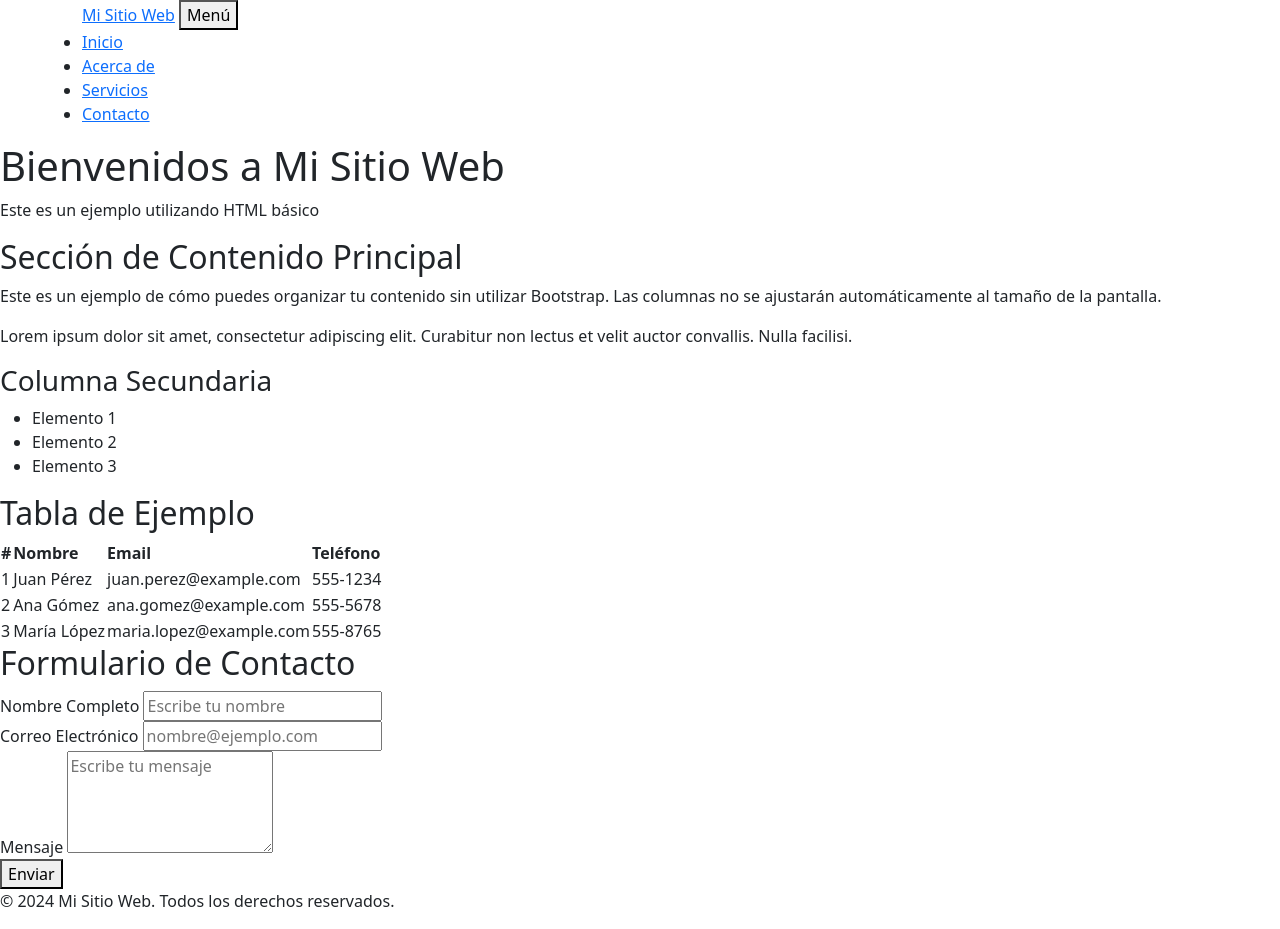
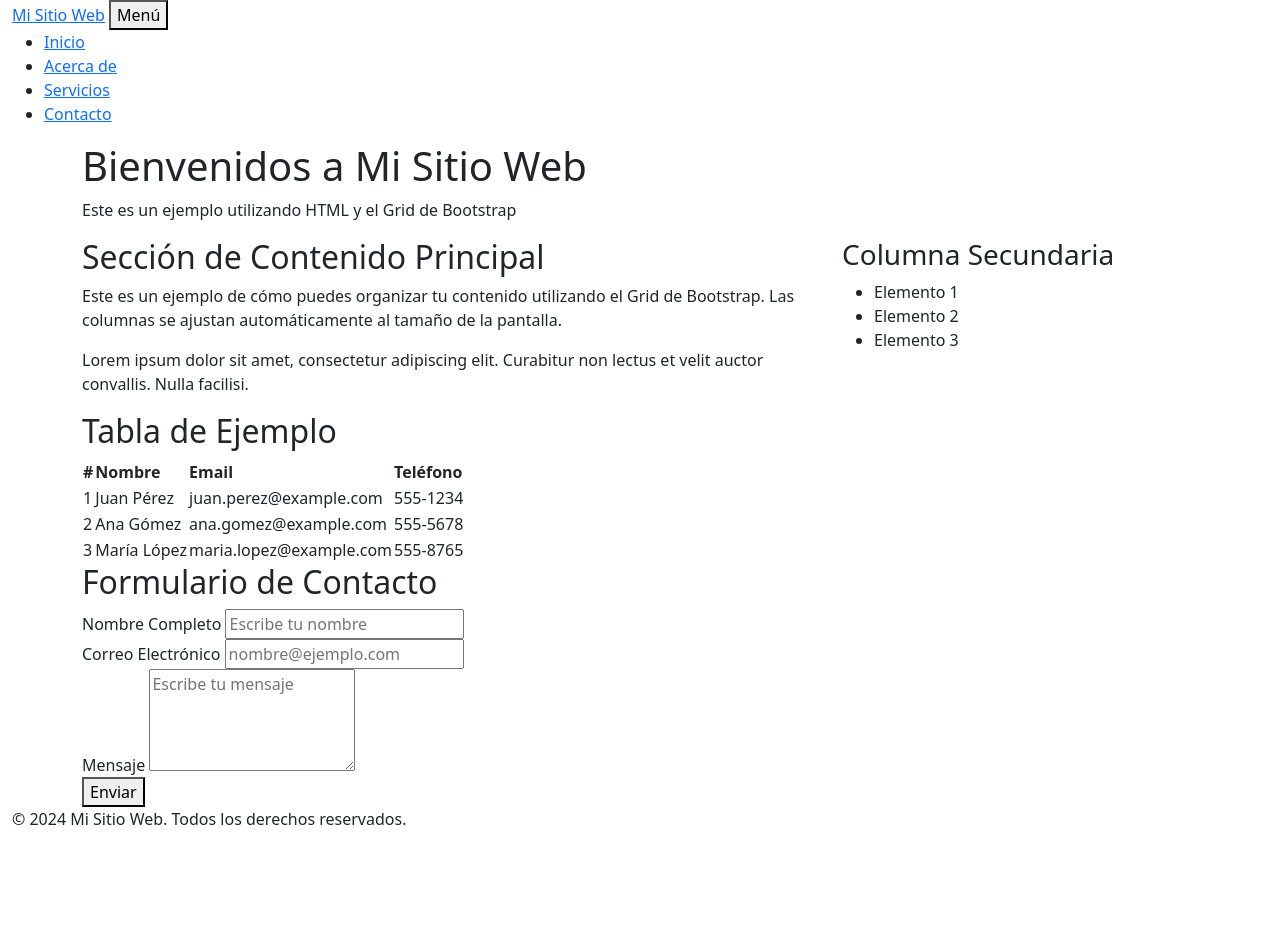
Before and after one commit to ElZorroGG/ActividadBoostrap, a plain HTML site: page index.html in a window 1280 px wide. After the commit the page ends 847 px from the top, so only its background shows below. Drawn offline with nearby package versions, Linux system fonts and the light colour scheme.

Commit message:
Precambios

```diff
--- a/index.html
+++ b/index.html
@@ -4,15 +4,18 @@
     <meta charset="UTF-8">
     <meta name="viewport" content="width=device-width, initial-scale=1.0">
     <link href="https://cdn.jsdelivr.net/npm/bootstrap@5.3.0-alpha3/dist/css/bootstrap.min.css" rel="stylesheet">
-    <title>Ejemplo sin Bootstrap</title>
+    <title>Ejemplo con Bootstrap Grid</title>
+</head>
+<body>
 
     <!-- Barra de navegación -->
-    <nav class="container">
-        <div>
+    <nav class="container-fluid">
+        <div class="row">
+            <div class="col-12">
                 <a href="#">Mi Sitio Web</a>
                 <button type="button">Menú</button>
-            <div class="row">
-                <ul class="col">
+                <div>
+                    <ul>
                         <li><a href="#">Inicio</a></li>
                         <li><a href="#">Acerca de</a></li>
                         <li><a href="#">Servicios</a></li>
@@ -20,37 +23,30 @@
                     </ul>
                 </div>
             </div>
+        </div>
     </nav>
 
     <!-- Encabezado -->
-    <header>
-        <div>
+    <header class="container">
+        <div class="row">
+            <div class="col-12">
                 <h1>Bienvenidos a Mi Sitio Web</h1>
-            <p>Este es un ejemplo utilizando HTML básico</p>
+                <p>Este es un ejemplo utilizando HTML y el Grid de Bootstrap</p>
+            </div>
         </div>
     </header>
 
     <!-- Sección de Contenido -->
-    <section>
-        <div>
-            <div>
+    <main class="container">
+        <div class="row">
+
+            <section class="col-12 col-md-8">
                 <h2>Sección de Contenido Principal</h2>
-                <p>Este es un ejemplo de cómo puedes organizar tu contenido sin utilizar Bootstrap. Las columnas no se ajustarán automáticamente al tamaño de la pantalla.</p>
+                <p>Este es un ejemplo de cómo puedes organizar tu contenido utilizando el Grid de Bootstrap. Las columnas se ajustan automáticamente al tamaño de la pantalla.</p>
                 <p>Lorem ipsum dolor sit amet, consectetur adipiscing elit. Curabitur non lectus et velit auctor convallis. Nulla facilisi.</p>
-            </div>
-            <div>
-                <h3>Columna Secundaria</h3>
-                <ul>
-                    <li>Elemento 1</li>
-                    <li>Elemento 2</li>
-                    <li>Elemento 3</li>
-                </ul>
-            </div>
-        </div>
-    </section>
 
                 <!-- Tabla -->
-    <section>
+                <div>
                     <h2>Tabla de Ejemplo</h2>
                     <table>
                         <thead>
@@ -82,10 +78,10 @@
                             </tr>
                         </tbody>
                     </table>
-    </section>
+                </div>
 
-    <!-- Formulario -->
-    <section>
+                <!-- Formulario-->
+                <div>
                     <h2>Formulario de Contacto</h2>
                     <form>
                         <div>
@@ -102,12 +98,30 @@
                         </div>
                         <button type="submit">Enviar</button>
                     </form>
+                </div>
             </section>
 
-    <!-- Pie de página -->
-    <footer>
+            <!-- Columna secundaria-->
+            <aside class="col-12 col-md-4">
+                <h3>Columna Secundaria</h3>
+                <ul>
+                    <li>Elemento 1</li>
+                    <li>Elemento 2</li>
+                    <li>Elemento 3</li>
+                </ul>
+            </aside>
+        </div>
+    </main>
+
+    <!-- Pie de página-->
+    <footer class="container-fluid">
+        <div class="row">
+            <div class="col-12">
                 <p>&copy; 2024 Mi Sitio Web. Todos los derechos reservados.</p>
+            </div>
+        </div>
     </footer>
 
+    <script src="https://cdn.jsdelivr.net/npm/bootstrap@5.3.0-alpha3/dist/js/bootstrap.bundle.min.js"></script>
 </body>
 </html>
```
Lines whose indentation alone changed are shown as unchanged.
